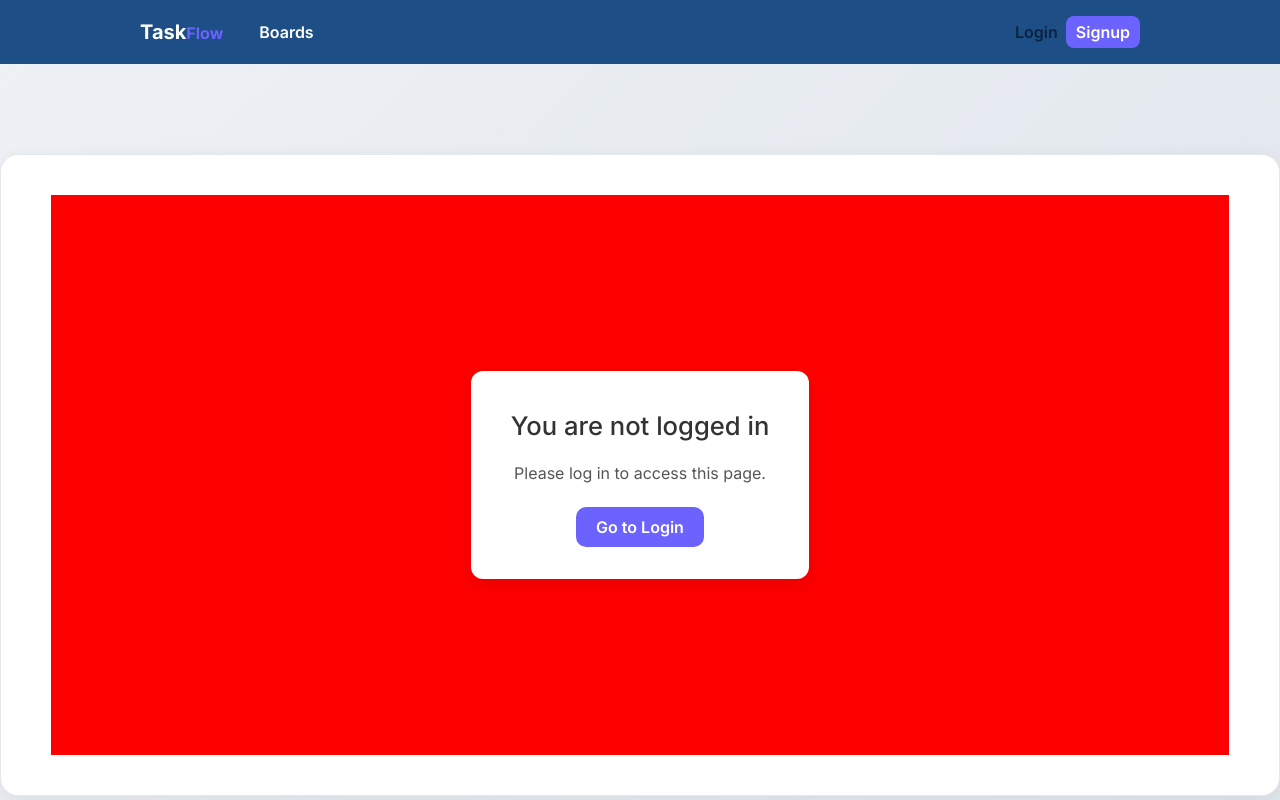
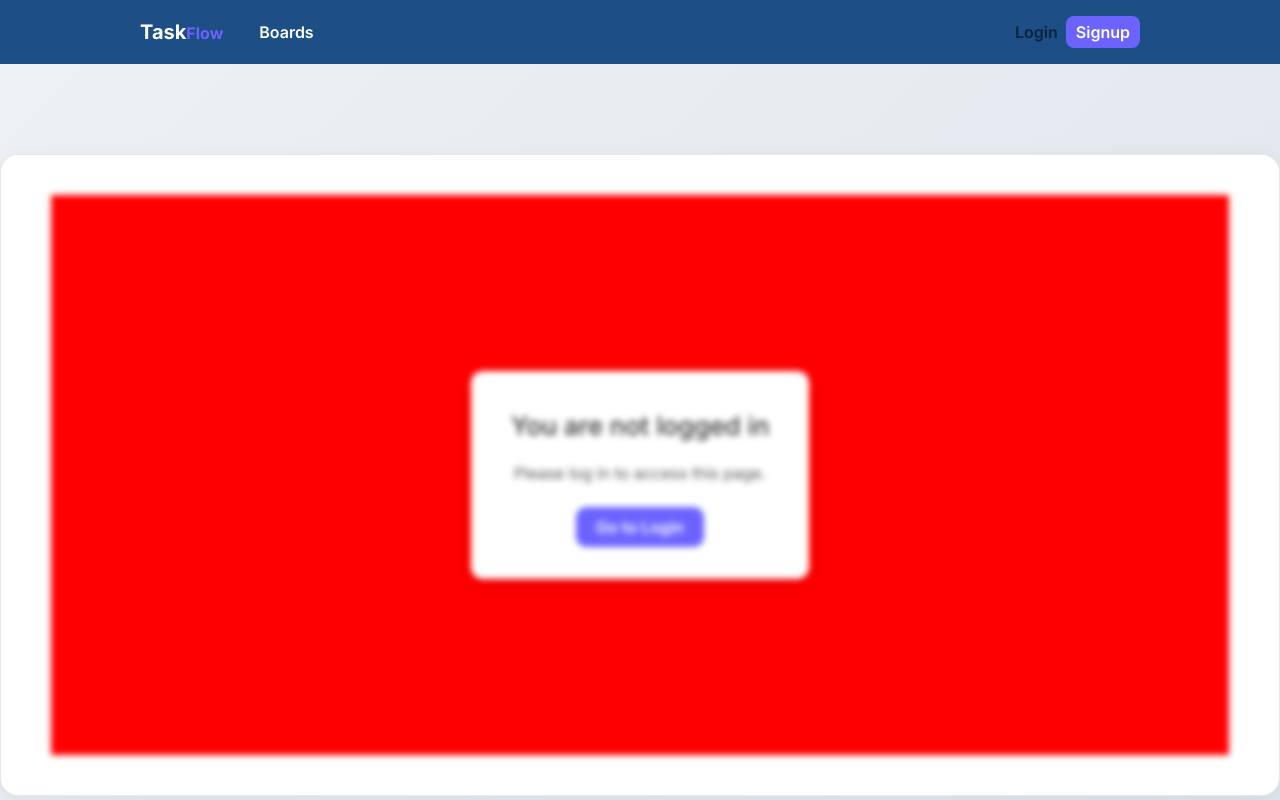
Before and after one commit to deepika5791/task-management-client-app, a React (Vite) app: page /home in a window 1280 px wide. Shown: the top 800 px of the page. Built offline with nearby package versions, Linux system fonts and the light colour scheme.

Commit message:
removed global from frontpage

```diff
--- a/src/App.css
+++ b/src/App.css
@@ -28,7 +28,7 @@ body {
   animation: fadeIn 0.4s ease;
 }
 .wrapper{
-  backdrop-filter: blur(10px);
+  filter:blur(3px);
   background:red;
 }
 
--- a/src/components/globalLoginPage/GlobalLoginPage.css
+++ b/src/components/globalLoginPage/GlobalLoginPage.css
@@ -11,6 +11,7 @@
   border-radius: 12px;
   text-align: center;
   box-shadow: 0 6px 20px rgba(0, 0, 0, 0.1);
+  position:absolute;
 }
 
 .not-logged-box h2 {
```
